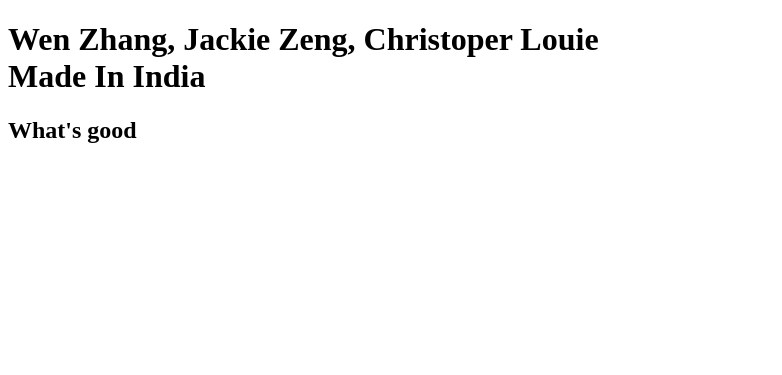
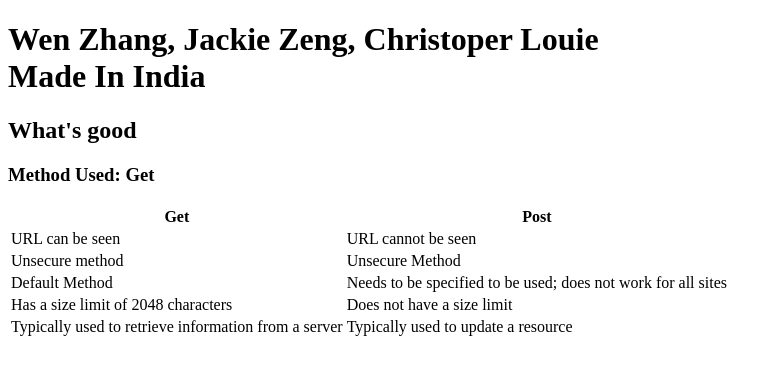
Before and after one commit to TheChristLouie/Soft-Dev, a Flask app: template 15_flask-form/templates/response.html in a window 1280 px wide. Shown: the top 375 px of the page, without its empty margins (0-782 px from the left). Run offline with Flask 3, Linux system fonts and the light colour scheme; the template is opened without the code that fills it, so the values that code supplies are empty.

Commit message:
Added get/post notes

```diff
--- a/15_flask-form/templates/response.html
+++ b/15_flask-form/templates/response.html
@@ -14,4 +14,39 @@
     <h2>
       What's good {{ username }}
     </h2>
+
+    <h3>
+      Method Used: Get
+    </h3>
+
+    <table>
+      <tr>
+        <th>
+          Get
+        </th>
+        <th>
+          Post
+        </th>
+      </tr>
+      <tr>
+        <td>URL can be seen</td>
+        <td>URL cannot be seen</td>
+      </tr>
+      <tr>
+        <td>Unsecure method</td>
+        <td>Unsecure Method</td>
+      </tr>
+      <tr>
+        <td>Default Method</td>
+        <td>Needs to be specified to be used; does not work for all sites</td>
+      </tr>
+      <tr>
+        <td>Has a size limit of 2048 characters</td>
+        <td>Does not have a size limit</td>
+      </tr>
+      <tr>
+        <td>Typically used to retrieve information from a server</td>
+        <td>Typically used to update a resource</td>
+      </tr>
+    </table>
   </body>
```
